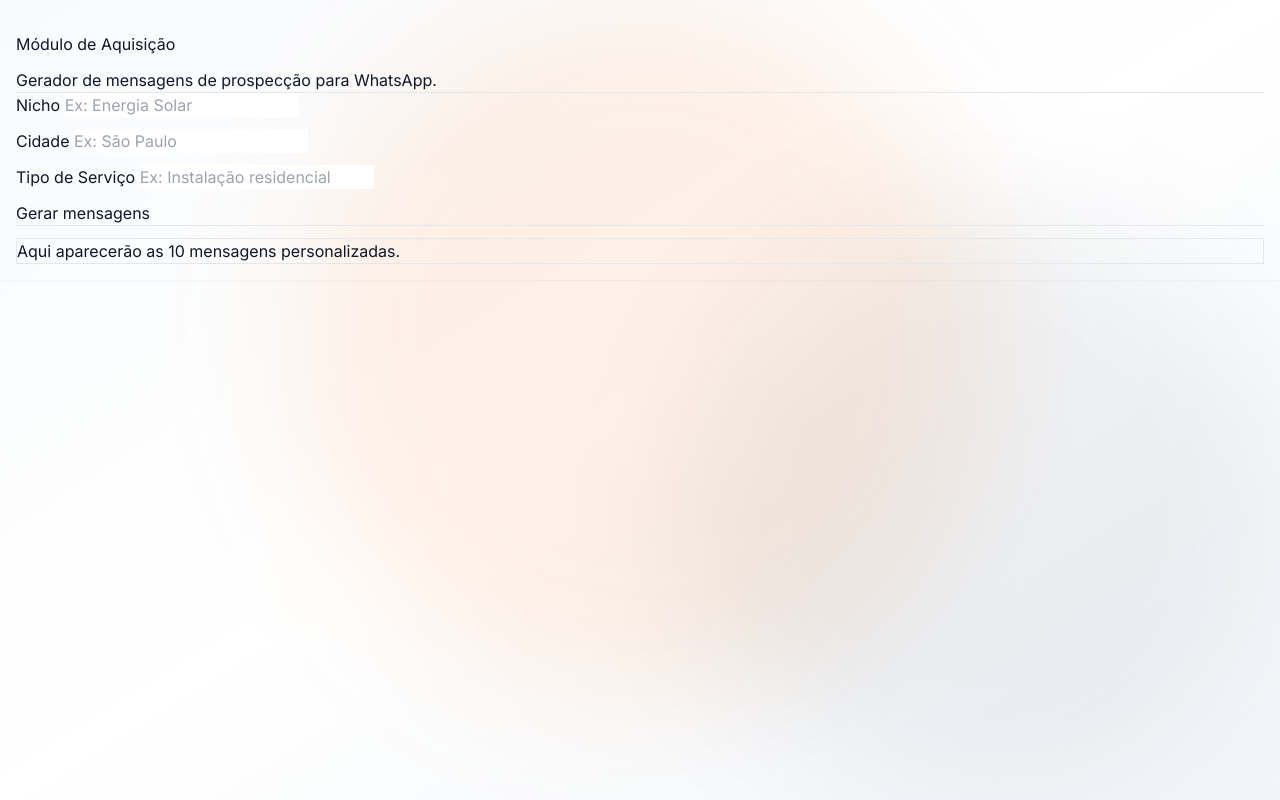
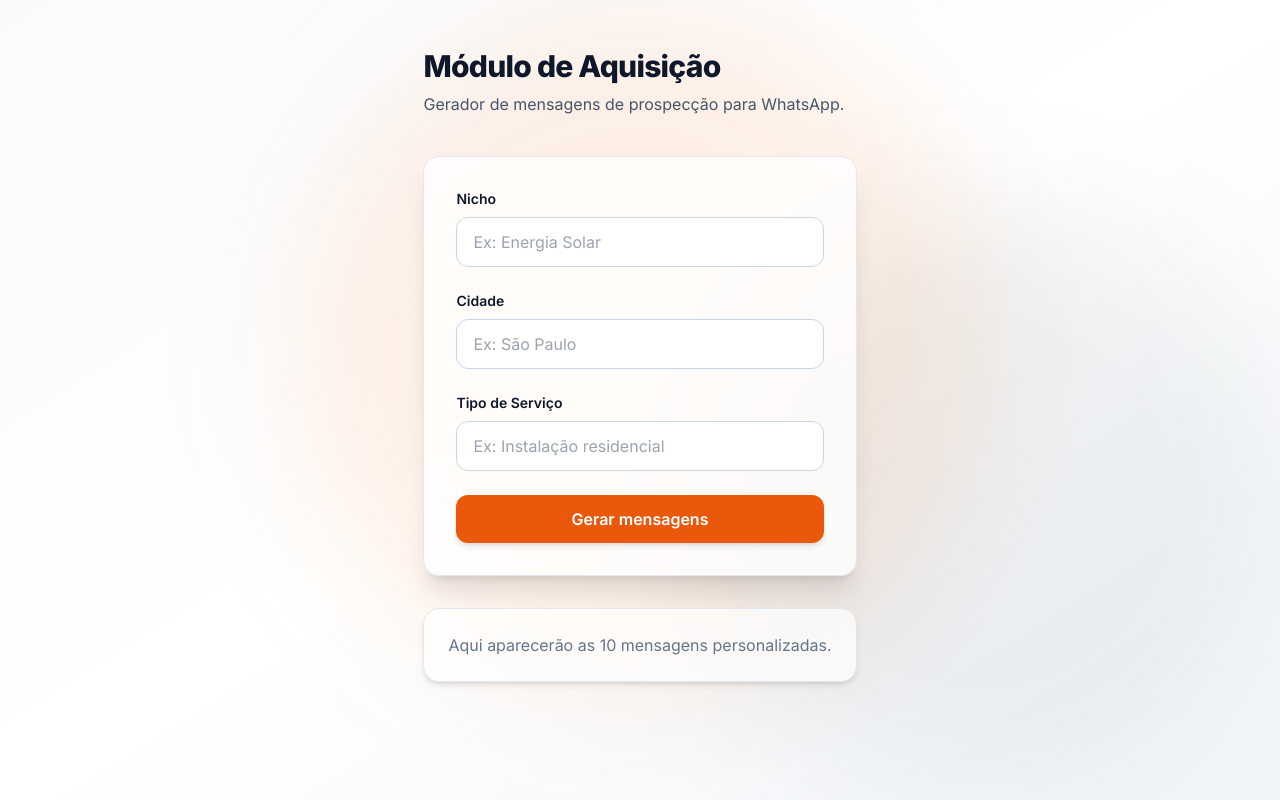
Before and after one commit to wanderson96santos04-hash/fecha-instalacao, a FastAPI app: page /acquisition in a window 1280 px wide. Run offline with FastAPI, Linux system fonts and the light colour scheme; parts of the project's set-up code (start-up, migrations or seed data) failed here and were passed over; some libraries are stand-ins or nearby versions.

Commit message:
style: acquisition module premium tailwind layout

```diff
--- a/app/templates/acquisition/acquisition.html
+++ b/app/templates/acquisition/acquisition.html
@@ -1,53 +1,75 @@
 {% extends "base.html" %}
 
 {% block body %}
-<div class="container py-4">
-    <div class="row justify-content-center">
-        <div class="col-lg-8">
+<div class="max-w-4xl mx-auto px-6 py-12">
 
-            <div class="card shadow-sm rounded-4 p-4">
-                <h4 class="mb-3">Módulo de Aquisição</h4>
-
-                <p class="text-muted">
+  <!-- Header -->
+  <div class="mb-10">
+    <h1 class="text-3xl font-bold tracking-tight">
+      Módulo de Aquisição
+    </h1>
+    <p class="text-slate-600 mt-2">
       Gerador de mensagens de prospecção para WhatsApp.
     </p>
-
-                <hr>
-
-                <form>
-                    <div class="mb-3">
-                        <label class="form-label">Nicho</label>
-                        <input type="text" class="form-control" placeholder="Ex: Energia Solar">
   </div>
 
-                    <div class="mb-3">
-                        <label class="form-label">Cidade</label>
-                        <input type="text" class="form-control" placeholder="Ex: São Paulo">
+  <!-- Card Principal -->
+  <div class="bg-white/80 backdrop-blur border border-slate-200 rounded-2xl shadow-xl p-8">
+
+    <form class="space-y-6">
+
+      <div>
+        <label class="block text-sm font-semibold mb-2">
+          Nicho
+        </label>
+        <input
+          type="text"
+          placeholder="Ex: Energia Solar"
+          class="w-full rounded-xl border border-slate-300 px-4 py-3 focus:outline-none focus:ring-2 focus:ring-brand-500 focus:border-transparent transition"
+        >
       </div>
 
-                    <div class="mb-3">
-                        <label class="form-label">Tipo de Serviço</label>
-                        <input type="text" class="form-control" placeholder="Ex: Instalação residencial">
+      <div>
+        <label class="block text-sm font-semibold mb-2">
+          Cidade
+        </label>
+        <input
+          type="text"
+          placeholder="Ex: São Paulo"
+          class="w-full rounded-xl border border-slate-300 px-4 py-3 focus:outline-none focus:ring-2 focus:ring-brand-500 focus:border-transparent transition"
+        >
       </div>
 
-                    <div class="d-grid">
-                        <button type="button" class="btn btn-primary">
+      <div>
+        <label class="block text-sm font-semibold mb-2">
+          Tipo de Serviço
+        </label>
+        <input
+          type="text"
+          placeholder="Ex: Instalação residencial"
+          class="w-full rounded-xl border border-slate-300 px-4 py-3 focus:outline-none focus:ring-2 focus:ring-brand-500 focus:border-transparent transition"
+        >
+      </div>
+
+      <div>
+        <button
+          type="button"
+          class="w-full bg-brand-600 hover:bg-brand-700 text-white font-semibold py-3 rounded-xl transition shadow-md"
+        >
           Gerar mensagens
         </button>
       </div>
+
     </form>
 
-                <hr>
+  </div>
 
-                <div class="mt-3">
-                    <div class="alert alert-light border rounded-3">
+  <!-- Área de Resultado -->
+  <div class="mt-8 bg-white/70 backdrop-blur border border-slate-200 rounded-2xl p-6 shadow-md">
+    <p class="text-slate-500">
       Aqui aparecerão as 10 mensagens personalizadas.
-                    </div>
+    </p>
   </div>
 
 </div>
-
-        </div>
-    </div>
-</div>
 {% endblock %}
```
Lines whose indentation alone changed are shown as unchanged.
